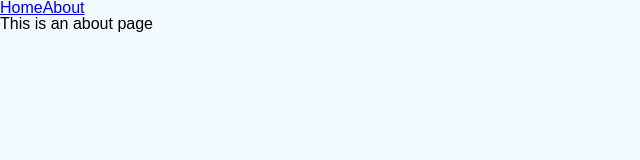
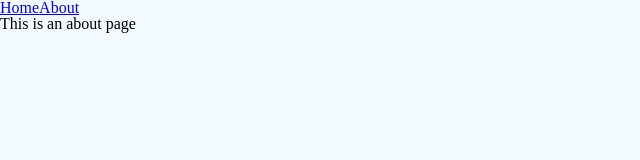
Before and after one commit to celsobenedetti/19-DrivenPass, a Vue app in the folder web/: page /about in a window 1280 px wide. Shown: the top 160 px of the page, without its empty margins (0-640 px from the left). Built offline with nearby package versions, Linux system fonts and the light colour scheme; a web font is replaced by a local one.

Commit message:
[NEW] sass setup

```diff
--- a/web/src/styles/global.scss
+++ b/web/src/styles/global.scss
@@ -1,11 +1,15 @@
-@import "./setup/resets";
-@import "./setup/variables";
-@import "./setup/mixins";
-
-@import url("https://fonts.googleapis.com/css2?family=Righteous&display=swap"); //font-family: "Righteous", cursive;
+@import url("https://fonts.googleapis.com/css2?family=Righteous&display=swap");
 @import url("https://fonts.googleapis.com/css2?family=Recursive&display=swap");
 
 html {
   background-color: $bg-light;
+}
+
+main.page-wrapper {
   font-family: "Recursive", sans-serif;
+
+  @include flex($justify: space-between);
+  height: 100vh;
+
+  padding: 1rem 0;
 }
--- a/web/src/styles/setup/_mixins.scss
+++ b/web/src/styles/setup/_mixins.scss
@@ -1,4 +1,4 @@
-@mixin flex($direction, $justify, $align, $gap) {
+@mixin flex($direction: column, $justify: center, $align: center, $gap: 0) {
   display: flex;
   flex-direction: $direction;
   justify-content: $justify;
--- a/web/src/styles/setup/_variables.scss
+++ b/web/src/styles/setup/_variables.scss
@@ -10,6 +10,7 @@ $bg-shade: #dbdbdb;
 $font-md1: 18px;
 $font-md2: 20px;
 $font-lg: 36px;
+$font-humungus: 100px;
 
 $bd-radius-sm: 5px;
 
--- /dev/null
+++ b/web/src/styles/setup/index.scss
@@ -0,0 +1,3 @@
+@import "./mixins";
+@import "./variables";
+@import "./resets";
--- a/web/vue.config.js
+++ b/web/vue.config.js
@@ -1,4 +1,11 @@
-const { defineConfig } = require('@vue/cli-service')
+const { defineConfig } = require("@vue/cli-service");
 module.exports = defineConfig({
-  transpileDependencies: true
-})
+  transpileDependencies: true,
+  css: {
+    loaderOptions: {
+      scss: {
+        additionalData: `@import "~@/styles/setup/index.scss";`,
+      },
+    },
+  },
+});
```
